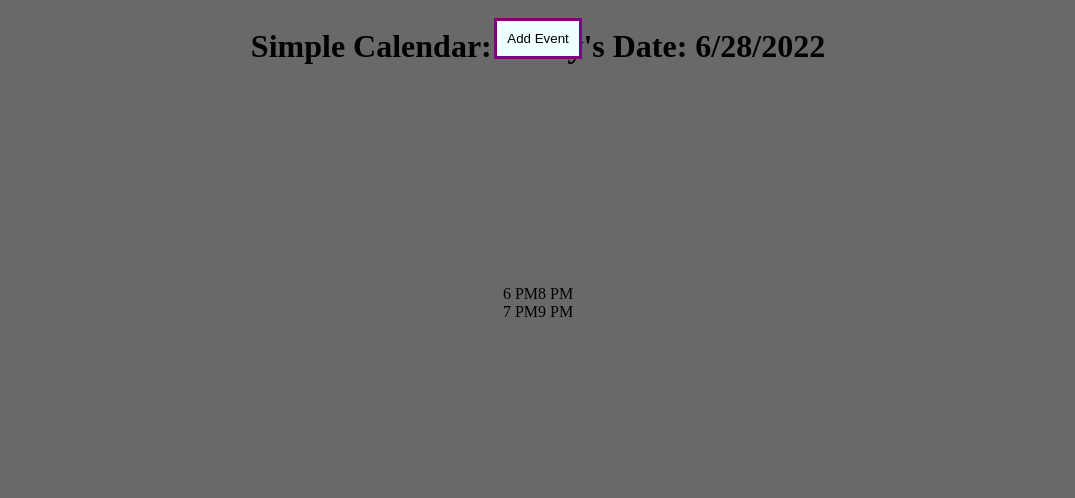
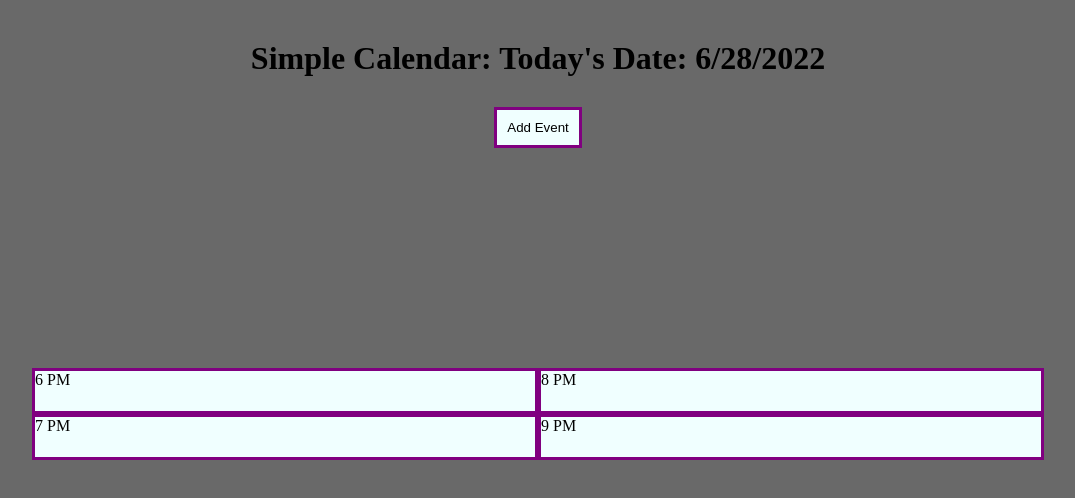
Before and after one commit to erich222/simple-calendar, a plain HTML site: page Homepage/index.html in a window 1280 px wide. Shown: the whole page, without its empty margins (102-1177 px from the left). Drawn offline with Linux system fonts and the light colour scheme.

Commit message:
fixed conflicts causing homepage to break
position: absolute in button css? removal of universal margin?

```diff
--- a/Homepage/index-style.css
+++ b/Homepage/index-style.css
@@ -1,7 +1,7 @@
 body {background-color:dimgrey}
 
 *{
-
+    margin:10px;
 }
 .title{
     display:flex;
@@ -14,18 +14,18 @@ body {background-color:dimgrey}
     margin-top: 200px;
 }
 
+.timebox {
     width: 500px;
     height:40px;
     border: 3px solid purple;
     background-color:azure;
-    margin:10px;
-    padding:10px;
+    margin:0px;
 }
 .firstHalf{
-    padding-right: 0px;
+    margin-right: 0px;
 }
 .secondHalf{
-    padding-left: 0px;
+    margin-left: 0px;
 }
 .text{
     text-align:center;
@@ -33,7 +33,6 @@ body {background-color:dimgrey}
 
 .button{
     display:flex;
-    position:absolute;
     border: 3px solid purple;
     background-color:azure;
     padding:10px;
@@ -78,6 +77,7 @@ body {background-color:dimgrey}
 .userInput {
     border: 3px solid purple;
     margin-top: 0px;
+    padding:10px;
 }
 .eventTime{
     padding-left: 0px;
--- a/Homepage/index.html
+++ b/Homepage/index.html
@@ -24,7 +24,7 @@
 
             </div>
 
-            <div class = "popup addEvent">
+            <div class = "popup addEvent" style = "margin-top: 50px;">
                 <h1 class =  "title">Add Event</h1>
                 <label for = "eventName"><strong>Event Name</strong></label>
                 <input class = "userInput" id = "eventName" type = "text">
```
